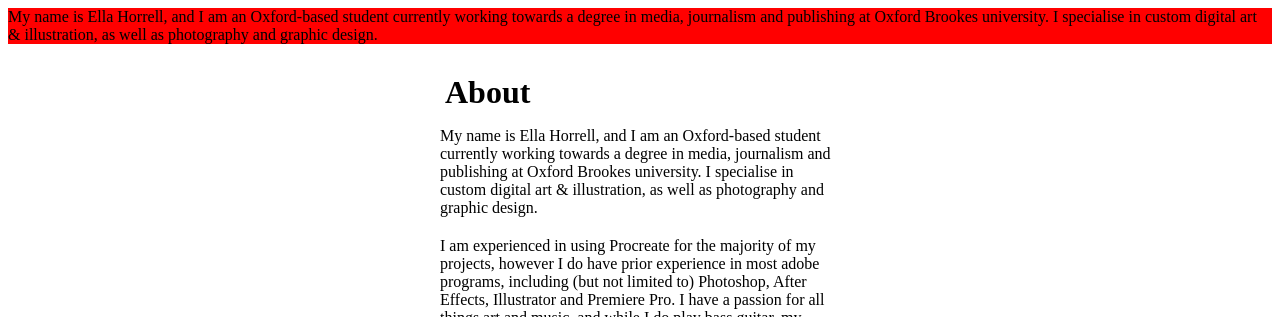
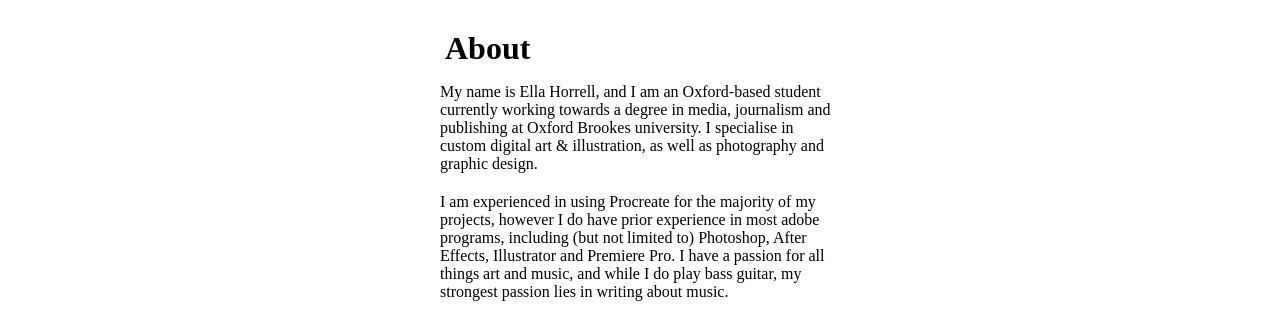
Before and after one commit to ellahorrell/brookesblog, a Jekyll site: the page aboutme/index.html, which Jekyll copies as it is, in a window 1280 px wide, cut to the strip 0-317 px from the top of the page. Built offline with Jekyll 4.4.1, drawn with Linux system fonts in a browser that asks for light colours.

Commit message:
Update index.html

```diff
--- a/aboutme/index.html
+++ b/aboutme/index.html
@@ -1,3 +1,4 @@
+
 <!doctype html>
 <html>
 <head>
@@ -5,30 +6,8 @@
   <meta name="viewport" content="width=device-width, initial-scale=1.0" />
   <link rel="stylesheet" href="css/styles.css">
   <title>Ella Horrell</title>
-  <style>
-  .holdingcontainer{
-    width: 100%;
-    display: flex;
-    background: #ffc728;
-  }
-
-  .internalcontainerL{
-    flex: 1;
-    background: red;
-  }
-
-  .internalcontainerR{
-    flex 1;
-    background: cyan;
-  }
-  </style>
 </head>
-
 <body>
-  <div class="holdingcontainer">
-    <div class="internalcontainerL">My name is Ella Horrell, and I am an Oxford-based student currently working towards a degree in media, journalism and publishing at Oxford Brookes university. I specialise in custom digital art & illustration, as well as photography and graphic design.</div>
-    <div class="internalcontainerR"></div>
-   </div>
 
   <main>
 <div class="info">
```
